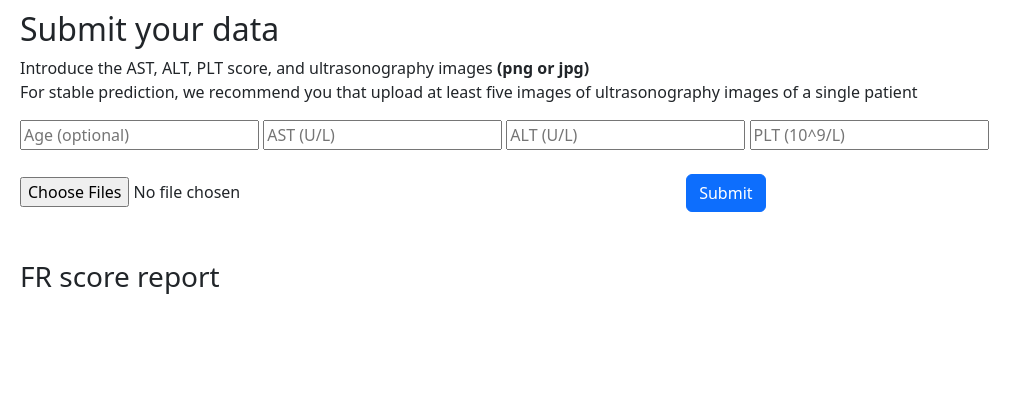
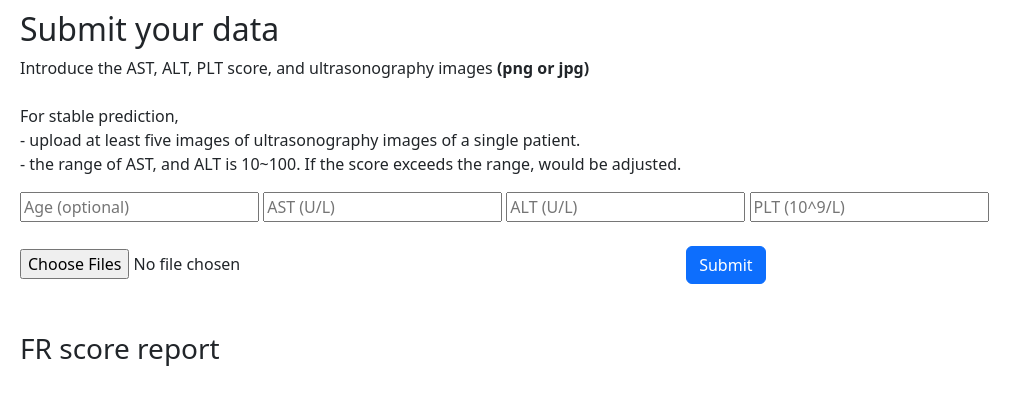
Before and after one commit to jonghyunlee1993/FRscore, a Flask app: page / in a window 1280 px wide. Shown: the part 56-476 px from the top of the page, without its empty margins (0-1032 px from the left). Run offline with Flask 2, Linux system fonts and the light colour scheme; parts of the project's set-up code (start-up, migrations or seed data) failed here and were passed over.

Commit message:
Update user guide

```diff
--- a/app.py
+++ b/app.py
@@ -42,8 +42,23 @@ def predict():
     detect(destination)
 
     age = float(request.form["Age"])
+    if age > 99:
+        age = 99
+    elif age < 10:
+        age = 10
+
     ast = float(request.form["AST"])
+    if ast > 100:
+        ast = 100
+    elif ast < 10:
+        ast = 10
+
     alt = float(request.form["ALT"])
+    if alt > 100:
+        alt = 100
+    elif alt < 10:
+        alt = 10
+
     plt = float(request.form["PLT"])
 
     if age is not None:
--- a/templates/index.html
+++ b/templates/index.html
@@ -38,7 +38,12 @@
     <p>
       Introduce the AST, ALT, PLT score, and ultrasonography images <b>(png or jpg)</b>
       <br>
-      For stable prediction, we recommend you that upload at least five images of ultrasonography images of a single patient
+      <br>
+      For stable prediction,
+      <br>
+      - upload at least five images of ultrasonography images of a single patient.
+      <br>
+      - the range of AST, and ALT is 10~100. If the score exceeds the range, would be adjusted.
     </p>
       <!-- Inputs for our ML model -->
       <form action="{{ url_for('predict')}}" method="post" enctype="multipart/form-data">
```
